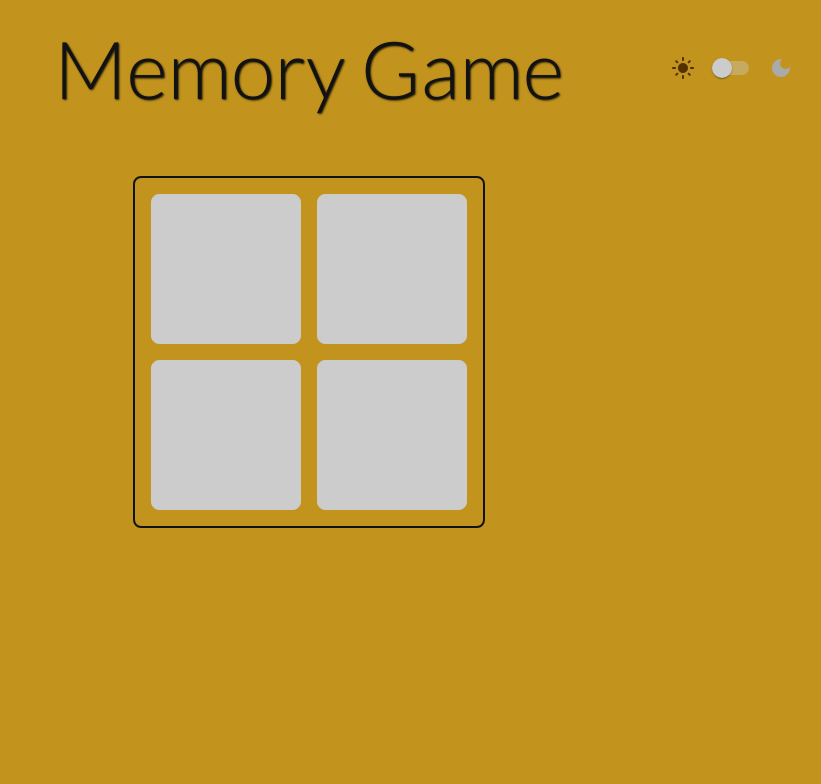
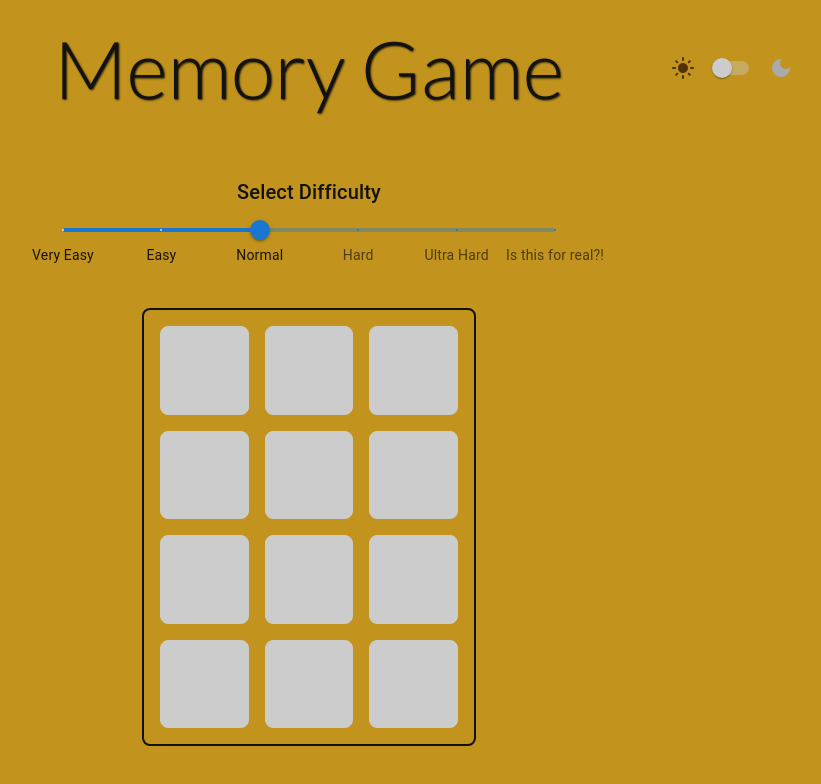
Before and after one commit to krishna-chaitanya-piratla/memory-game, a React (Create React App) app: page / in a window 1280 px wide. Shown: the top 784 px of the page, without its empty margins (331-1152 px from the left). Built offline with nearby package versions, Linux system fonts and the light colour scheme; a web font is replaced by a local one.

Commit message:
Adjust the number of cards in the game with the difficulty slider

```diff
--- a/src/App.tsx
+++ b/src/App.tsx
@@ -6,10 +6,15 @@ import { AppContainer, AppHeader, MainContent } from './styles/AppStyles';
 import Head from './components/Head';
 import Toggle from './components/Toggle';
 import Game from './components/Game';
+import DifficultySlider from './components/DifficultySlider';
 import { useStore } from './store/StoreProvider';
 
 const App: React.FC = observer(() => {
-  const { appStore } = useStore();
+  const { appStore, gameStore } = useStore();
+
+  const handleSliderChange = (event: Event, newValue: number | number[]) => {
+    gameStore.setDifficulty(gameStore.difficultyValues[newValue as number]);
+  };
 
   const theme = {
     darkMode: appStore.darkMode,
@@ -25,7 +30,8 @@ const App: React.FC = observer(() => {
           <Toggle />
         </AppHeader>
         <MainContent>
-          <Game size={2} />
+          <DifficultySlider value={gameStore.difficultyIndex} onChange={handleSliderChange} />
+          <Game size={gameStore.difficultyValue} /> {/* Adjust the size based on difficulty */}
         </MainContent>
       </AppContainer>
     </ThemeProvider>
--- /dev/null
+++ b/src/components/DifficultySlider.tsx
@@ -0,0 +1,38 @@
+import React from 'react';
+import { Slider, Typography, Box } from '@mui/material';
+import styled from 'styled-components';
+
+const difficultyMarks = [
+  { value: 0, label: 'Very Easy' },
+  { value: 1, label: 'Easy' },
+  { value: 2, label: 'Normal' },
+  { value: 3, label: 'Hard' },
+  { value: 4, label: 'Ultra Hard' },
+  { value: 5, label: 'Is this for real?!' },
+];
+
+const DifficultySliderContainer = styled(Box)`
+  width: 50%;
+  margin: 20px 0;
+`;
+
+const DifficultySlider: React.FC<{ value: number; onChange: (event: Event, newValue: number | number[]) => void }> = ({ value, onChange }) => {
+  return (
+    <DifficultySliderContainer>
+      <Typography variant="h6" gutterBottom>
+        Select Difficulty
+      </Typography>
+      <Slider
+        value={value}
+        onChange={onChange}
+        step={1}
+        marks={difficultyMarks}
+        min={0}
+        max={5}
+        valueLabelDisplay="auto"
+      />
+    </DifficultySliderContainer>
+  );
+};
+
+export default DifficultySlider;
--- /dev/null
+++ b/src/store/GameStore.ts
@@ -0,0 +1,25 @@
+import { makeAutoObservable } from 'mobx';
+
+class GameStore {
+  difficulty = 6; // Default to Normal difficulty
+
+  difficultyValues = [2, 3, 6, 10, 18, 32]; // Mapping array for difficulty levels
+
+  constructor() {
+    makeAutoObservable(this);
+  }
+
+  setDifficulty(value: number) {
+    this.difficulty = value;
+  }
+
+  get difficultyIndex() {
+    return this.difficultyValues.indexOf(this.difficulty);
+  }
+
+  get difficultyValue() {
+    return this.difficultyValues[this.difficultyIndex];
+  }
+}
+
+export default GameStore;
--- a/src/store/StoreProvider.tsx
+++ b/src/store/StoreProvider.tsx
@@ -1,12 +1,14 @@
 import React, { createContext, useContext } from 'react';
 import AppStore from './AppStore';
-
+import GameStore from './GameStore';
 
 class RootStore {
   appStore: AppStore;
+  gameStore: GameStore;
 
-  constructor () {
+  constructor() {
     this.appStore = new AppStore();
+    this.gameStore = new GameStore();
   }
 }
 
```
